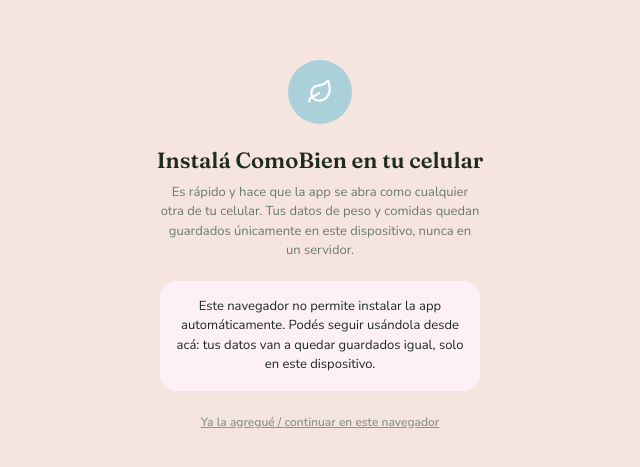
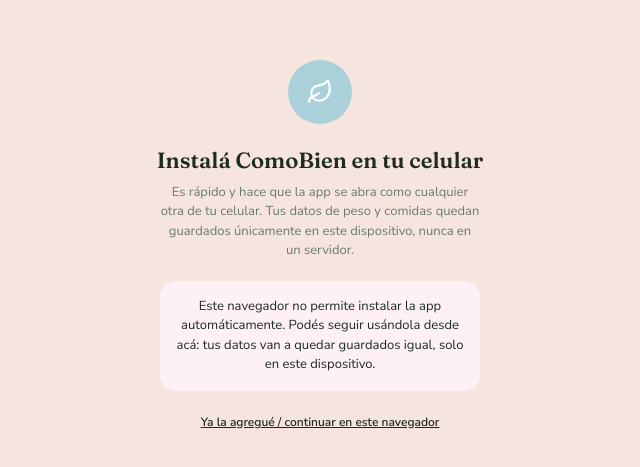
Before and after one commit to barbaravivante/comobien-app, a React (Vite) app: page / in a window 1280 px wide. Shown: the part 151-618 px from the top of the page, without its empty margins (320-960 px from the left). Built offline with nearby package versions, Linux system fonts and the light colour scheme; no server answers.

Commit message:
Add files via upload

```diff
--- a/src/theme.js
+++ b/src/theme.js
@@ -23,7 +23,7 @@
   // Textos
   textoPrincipal: "#1E2A22", // títulos y texto importante
   textoSecundario: "#6B7A70", // texto de apoyo, descripciones
-  textoTerciario: "#8B9689", // texto más tenue (ayuda, placeholders)
+  textoTerciario: "#1E2A22", // texto más tenue (ayuda, placeholders)
 
   // Tarjetas y bordes
   fondoTarjeta: "#FDF1F6",
```
